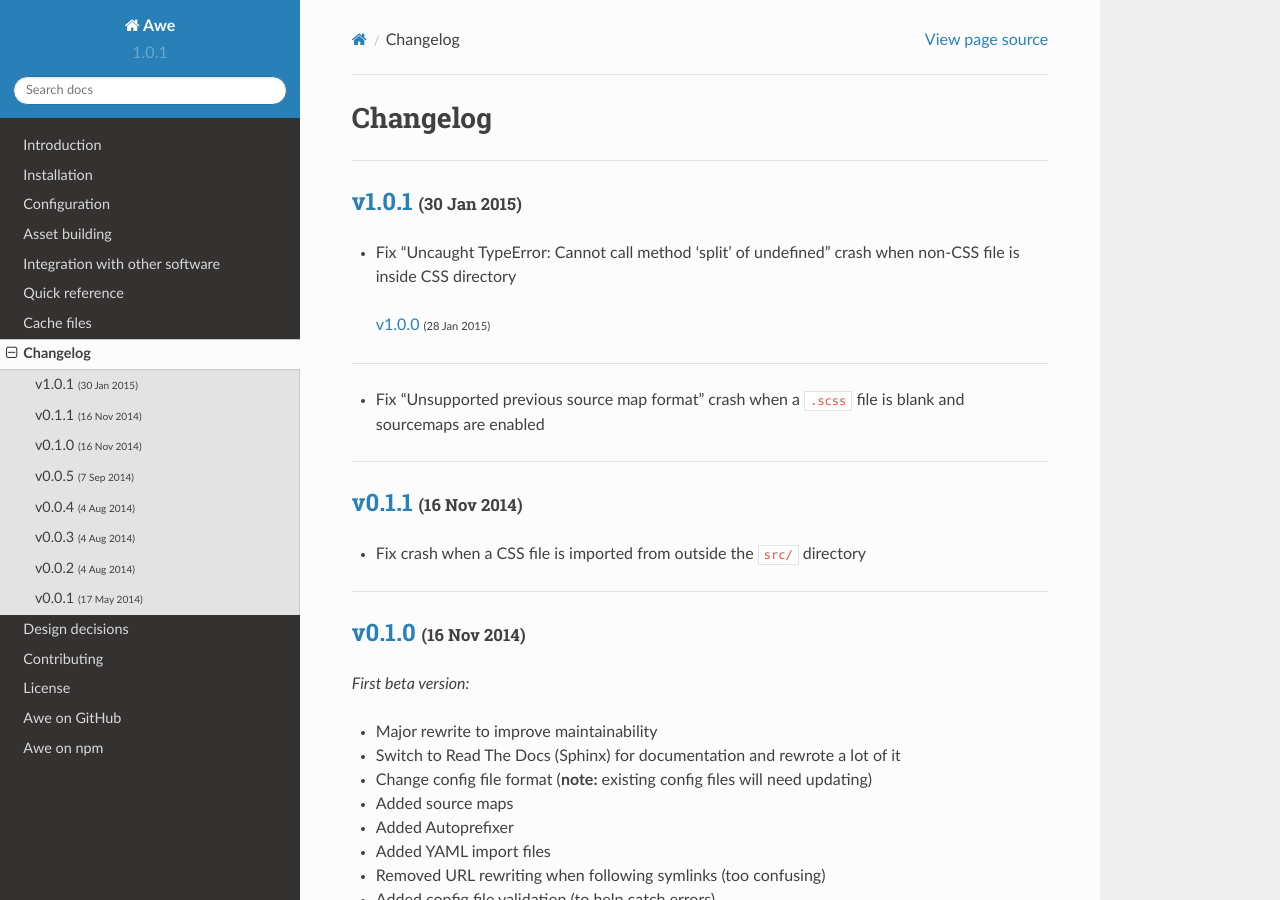
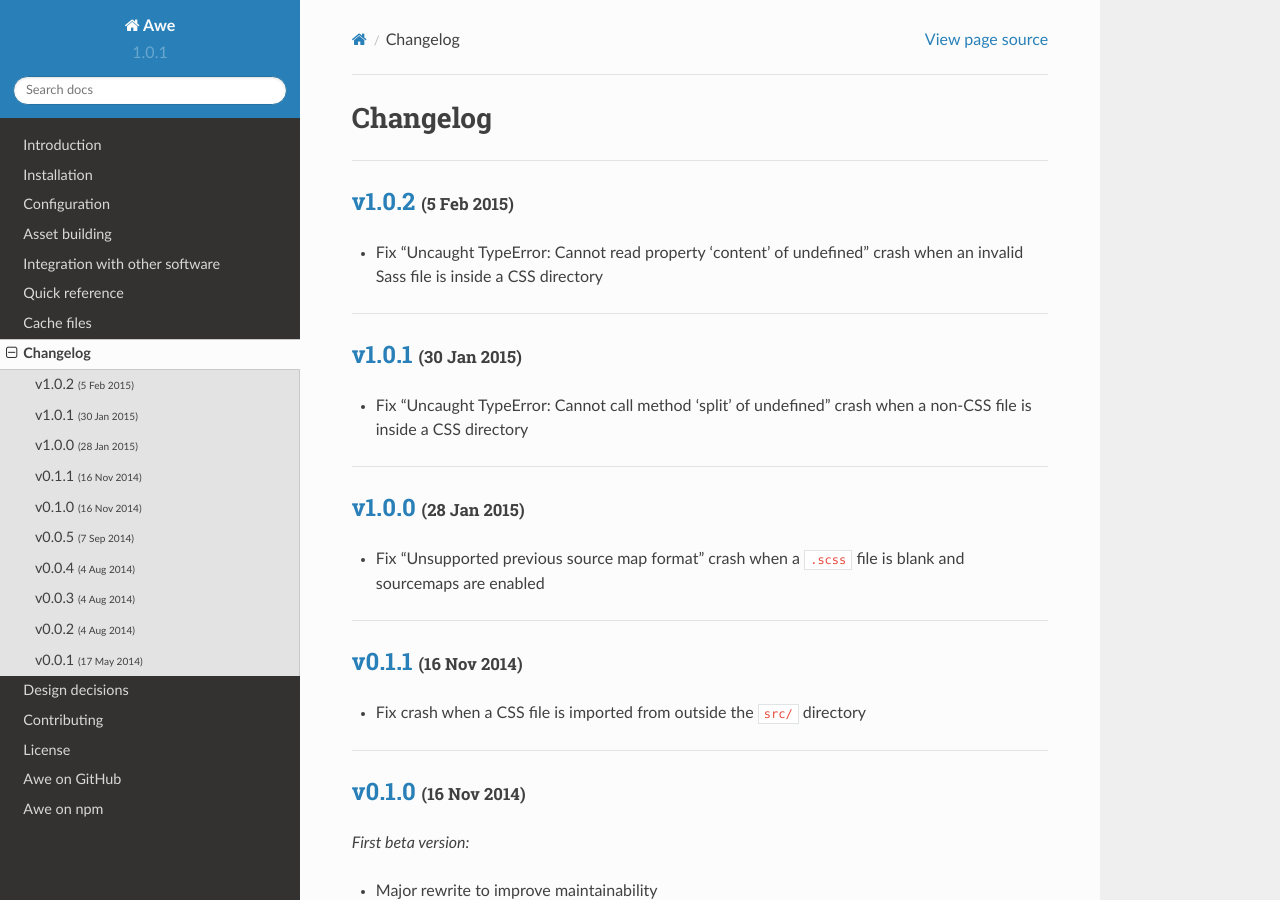
Before and after one commit to alberon/awe, a Sphinx documentation site: the page built from docs/changelog.rst, in a window 1280 px wide and 900 px high. Built offline with Sphinx 7.4.7 and the Read the Docs theme 2.0.0, drawn with Linux system fonts in a browser that asks for light colours.

Commit message:
Fix crash if Sass file inside combined directory is invalid

```diff
--- a/docs/changelog.rst
+++ b/docs/changelog.rst
@@ -15,14 +15,24 @@
 
 
 ================================================================================
+ v1.0.2_ :date:`(5 Feb 2015)`
+================================================================================
+
+.. _v1.0.2: https://github.com/alberon/awe/tree/v1.0.2
+
+- Fix "Uncaught TypeError: Cannot read property 'content' of undefined" crash when an invalid Sass file is inside a CSS directory
+
+
+================================================================================
  v1.0.1_ :date:`(30 Jan 2015)`
 ================================================================================
 
 .. _v1.0.1: https://github.com/alberon/awe/tree/v1.0.1
 
-- Fix "Uncaught TypeError: Cannot call method 'split' of undefined" crash when non-CSS file is inside CSS directory
+- Fix "Uncaught TypeError: Cannot call method 'split' of undefined" crash when a non-CSS file is inside a CSS directory
 
 
+================================================================================
  v1.0.0_ :date:`(28 Jan 2015)`
 ================================================================================
 
--- /dev/null
+++ b/fixtures/build-error-sass/src/combined.css/invalid.scss
@@ -0,0 +1 @@
+.error {
```
Also changed, not shown: 4 other files.
